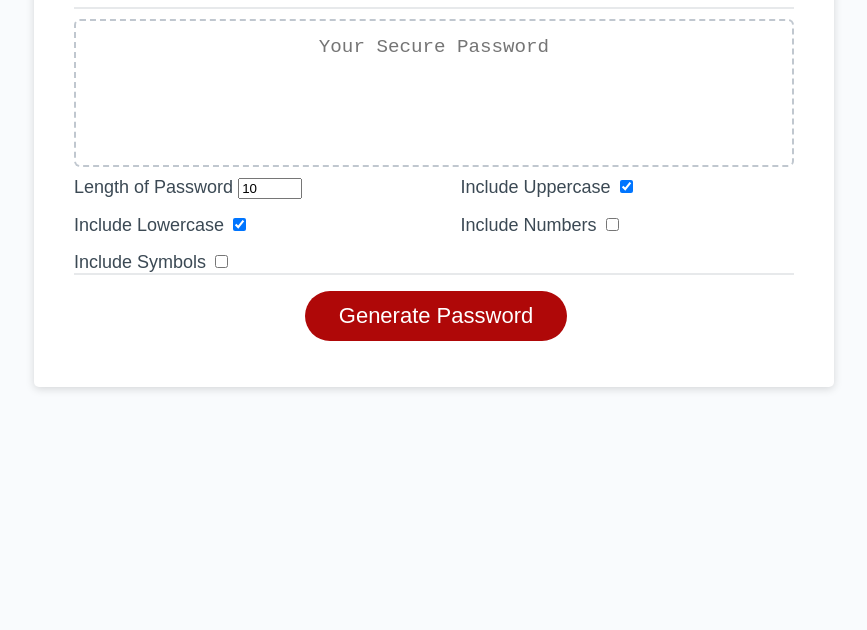
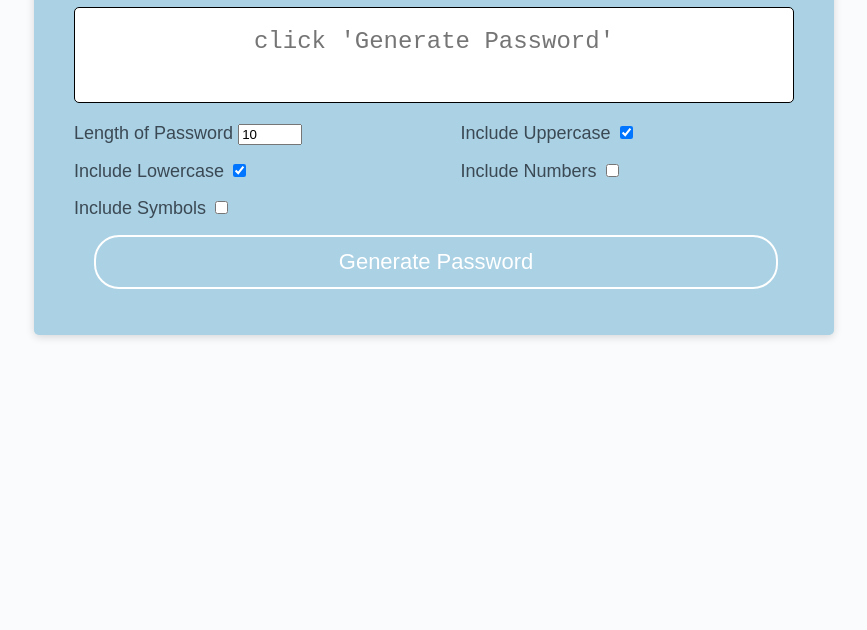
Before and after one commit to evanarbour/password-generator, a plain HTML site: page index.html in a window 1280 px wide. Shown: the part 170-800 px from the top of the page, without its empty margins (206-1073 px from the left). Drawn offline with Linux system fonts and the light colour scheme.

Commit message:
edited CSS and styled appearance of card

```diff
--- a/index.html
+++ b/index.html
@@ -19,11 +19,11 @@
         </div>
 
         <div class="card-body">
-          <div class= "password-text">
-          <textarea
+          <div class= "password-text" >
+            <textarea
             readonly
             id="password"
-            placeholder="Your Secure Password"
+            placeholder="click 'Generate Password'"
             aria-label="Generated Password"
           ></textarea>
           </div>
--- a/script.js
+++ b/script.js
@@ -35,7 +35,7 @@ function writePassword() {
 // We then pass on that data to the "Generate Password" function that randomizes and creates the password.
 function generatePassword(length, characterString) {
   var password = '';
-  // create a "for loop" to add on a random character from the characterString we created, onto the password variable for the length of the user input.
+  // create a "for loop" to select a random character from the characterString we created, then add it onto the password variable - for the length of the user input.
   for (let i = 0; i < length; i++) {
     password += characterString.charAt(
       Math.floor(Math.random() * characterString.length)
--- a/style.css
+++ b/style.css
@@ -39,7 +39,7 @@ header {
 }
 
 .card {
-  background-color: hsl(0, 0%, 100%);
+  background-color: hsl(200, 52%, 78%);
   border-radius: 5px;
   border-width: 1px;
   box-shadow: rgba(0, 0, 0, 0.15) 0px 2px 8px 0px;
@@ -50,28 +50,54 @@ header {
   padding: 30px 40px;
 }
 
+#password {
+  /* -webkit-appearance: none;
+  -moz-appearance: none;
+  appearance: none;*/
+  /* display: block; */
+  border: none;
+  width: 100%;
+  padding: 10px;
+  font-size: 1.5rem;
+  text-align: center;
+  margin-top: 10px;
+  margin-bottom: 5px;
+  resize: none;
+  overflow: hidden;
+}
+
+.password-text {
+  border: solid 1px black;
+  background: white;
+  border-radius: 5px;
+  margin-bottom: 20px;
+}
+
 .selections {
   display: grid;
   grid-template-columns: auto auto;
   row-gap: 1rem;
 }
 
-.card-header::after {
+/* .card-header::after {
   content: " ";
   display: block;
   width: 100%;
   background: #e7e9eb;
   height: 2px;
-}
+} */
 
 .card-body {
   min-height: 100px;
 }
 
 .card-footer {
+  display: flex;
+  justify-content: center;
+
   text-align: center;
 }
-
+/*
 .card-footer::before {
   content: " ";
   display: block;
@@ -84,11 +110,11 @@ header {
   content: " ";
   display: block;
   clear: both;
-}
+} */
 
 .btn {
-  border: none;
-  background-color: hsl(360, 91%, 36%);
+  border: 2px solid white;
+  background-color: hsl(200, 52%, 78%);
   border-radius: 25px;
   box-shadow: rgba(0, 0, 0, 0.1) 0px 1px 6px 0px rgba(0, 0, 0, 0.2) 0px 1px 1px
     0px;
@@ -100,6 +126,7 @@ header {
   padding: 14px 34px;
   text-align: center;
   cursor: pointer;
+  width: 100%;
 }
 
 button[disabled] {
@@ -109,27 +136,6 @@ button[disabled] {
 
 .float-right {
   float: right;
-}
-
-#password {
-  -webkit-appearance: none;
-  -moz-appearance: none;
-  appearance: none;
-  border: none;
-  display: block;
-  width: 100%;
-  padding-top: 15px;
-  padding-left: 15px;
-  padding-right: 15px;
-  padding-bottom: 85px;
-  font-size: 1.2rem;
-  text-align: center;
-  margin-top: 10px;
-  margin-bottom: 10px;
-  border: 2px dashed #c0c7cf;
-  border-radius: 6px;
-  resize: none;
-  overflow: hidden;
 }
 
 @media (max-width: 690px) {
```
